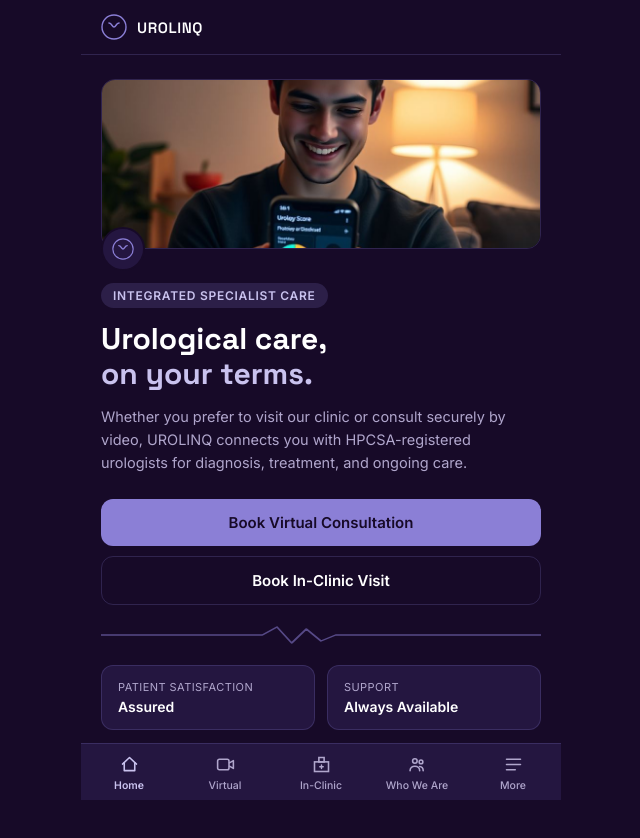
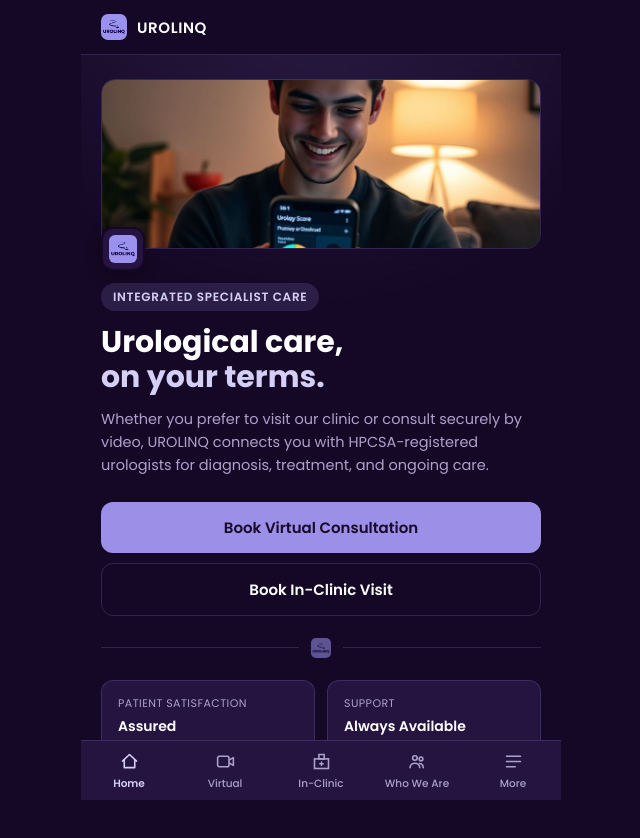
Before and after one commit to drmurolinq/urolinq-integrated-care, a React (Vite) app: page / in a window 1280 px wide. Shown: the top 838 px of the page, without its empty margins (319-959 px from the left). Built offline with nearby package versions, Linux system fonts and the light colour scheme.

Commit message:
Unify brand color, logo, typography, and add visual depth

```diff
--- a/index.html
+++ b/index.html
@@ -13,7 +13,7 @@
 
     <link rel="preconnect" href="https://fonts.googleapis.com" />
     <link rel="preconnect" href="https://fonts.gstatic.com" crossorigin />
-    <link href="https://fonts.googleapis.com/css2?family=Space+Grotesk:wght@400;500;600;700&family=Inter:wght@400;500;600&display=swap" rel="stylesheet" />
+    <link href="https://fonts.googleapis.com/css2?family=Poppins:wght@400;500;600;700&display=swap" rel="stylesheet" />
   </head>
   <body>
     <div id="root"></div>
--- a/src/components/Header.jsx
+++ b/src/components/Header.jsx
@@ -5,10 +5,11 @@
       padding: '14px 20px', borderBottom: '1px solid var(--border)',
       position: 'sticky', top: 0, zIndex: 10, background: 'var(--bg)',
     }}>
-      <svg width="26" height="26" viewBox="0 0 26 26" fill="none">
-        <circle cx="13" cy="13" r="12" stroke="var(--accent)" strokeWidth="1.4" />
-        <path d="M8 9c3 0 3 4 5 4s2-4 5-4" stroke="var(--accent)" strokeWidth="1.6" strokeLinecap="round" />
-      </svg>
+      <img
+        src="/images/logo-square.png"
+        alt="UROLINQ"
+        style={{ width: 26, height: 26, borderRadius: 7, display: 'block' }}
+      />
       <span style={{ fontFamily: 'var(--display-font)', fontWeight: 600, letterSpacing: '0.04em', fontSize: 15 }}>
         UROLINQ
       </span>
--- a/src/components/HeroBlock.jsx
+++ b/src/components/HeroBlock.jsx
@@ -1,26 +1,28 @@
 export default function HeroBlock({ image, alt, heading, children }) {
   return (
     <div style={{ marginBottom: 20 }}>
-      <div style={{ position: 'relative', marginBottom: 34 }}>
+      <div style={{ position: 'relative', marginBottom: image ? 34 : 14 }}>
+        {image && (
           <img
             src={image}
             alt={alt}
             loading="eager"
+            onError={(e) => { e.currentTarget.style.display = 'none' }}
             style={{
               width: '100%', height: 150, objectFit: 'cover', borderRadius: 14,
               border: '1px solid var(--border)', display: 'block',
             }}
           />
+        )}
         <div style={{
-          position: 'absolute', left: 16, bottom: -22,
-          width: 44, height: 44, borderRadius: '50%',
-          background: 'var(--bg-elevated)', border: '2px solid var(--bg)',
+          position: image ? 'absolute' : 'static',
+          left: 16, bottom: -22,
+          width: 44, height: 44, borderRadius: 12,
+          background: 'var(--bg-elevated)', border: image ? '2px solid var(--bg)' : '1px solid var(--border)',
           display: 'flex', alignItems: 'center', justifyContent: 'center',
+          boxShadow: image ? '0 4px 14px rgba(0,0,0,0.35)' : 'none',
         }}>
-          <svg width="22" height="22" viewBox="0 0 26 26" fill="none">
-            <circle cx="13" cy="13" r="12" stroke="var(--accent)" strokeWidth="1.4" />
-            <path d="M8 9c3 0 3 4 5 4s2-4 5-4" stroke="var(--accent)" strokeWidth="1.6" strokeLinecap="round" />
-          </svg>
+          <img src="/images/logo-square.png" alt="" style={{ width: 28, height: 28, borderRadius: 6 }} />
         </div>
       </div>
       <h1 style={{ fontFamily: 'var(--display-font)', fontSize: 22, margin: '0 0 8px', fontWeight: 600 }}>{heading}</h1>
--- a/src/components/PulseDivider.jsx
+++ b/src/components/PulseDivider.jsx
@@ -1,10 +1,16 @@
 export default function PulseDivider() {
   return (
-    <svg width="100%" height="20" viewBox="0 0 300 20" preserveAspectRatio="none" style={{ display: 'block', margin: '20px 0' }}>
-      <path
-        d="M0 10 H110 L120 2 L130 18 L140 4 L150 16 L160 10 H300"
-        fill="none" stroke="var(--accent)" strokeWidth="1.4" strokeLinecap="round" strokeLinejoin="round" opacity="0.55"
+    <div style={{
+      display: 'flex', alignItems: 'center', gap: 12,
+      margin: '22px 0',
+    }}>
+      <div style={{ flex: 1, height: 1, background: 'var(--border)' }} />
+      <img
+        src="/images/logo-square.png"
+        alt=""
+        style={{ width: 20, height: 20, borderRadius: 5, opacity: 0.55 }}
       />
-    </svg>
+      <div style={{ flex: 1, height: 1, background: 'var(--border)' }} />
+    </div>
   )
 }
--- a/src/index.css
+++ b/src/index.css
@@ -1,15 +1,15 @@
 :root {
-  --bg: #170A28;
-  --bg-elevated: #241640;
-  --bg-elevated-2: #2E1D52;
-  --accent: #8B7FD6;
-  --accent-soft: #C9C2EE;
-  --accent-dim: rgba(139, 127, 214, 0.18);
+  --bg: #150826;
+  --bg-elevated: #251340;
+  --bg-elevated-2: #33195a;
+  --accent: #9C8FE8;
+  --accent-soft: #D6CFF5;
+  --accent-dim: rgba(156, 143, 232, 0.16);
   --text: #FFFFFF;
-  --text-muted: #B0A6CC;
-  --border: rgba(139, 127, 214, 0.22);
-  --display-font: 'Space Grotesk', system-ui, sans-serif;
-  --body-font: 'Inter', system-ui, sans-serif;
+  --text-muted: #ADA1CC;
+  --border: rgba(156, 143, 232, 0.20);
+  --display-font: 'Poppins', system-ui, sans-serif;
+  --body-font: 'Poppins', system-ui, sans-serif;
   color-scheme: dark;
 }
 
@@ -33,7 +33,9 @@
   display: flex;
   flex-direction: column;
   position: relative;
-  background: var(--bg);
+  background:
+    radial-gradient(120% 60% at 50% 0%, rgba(156, 143, 232, 0.14) 0%, rgba(156, 143, 232, 0) 60%),
+    var(--bg);
 }
 
 button, a { font-family: inherit; }
--- a/src/screens/Home.jsx
+++ b/src/screens/Home.jsx
@@ -16,14 +16,12 @@
         />
         <div style={{
           position: 'absolute', left: 0, bottom: -22,
-          width: 44, height: 44, borderRadius: '50%',
+          width: 44, height: 44, borderRadius: 12,
           background: 'var(--bg-elevated)', border: '2px solid var(--bg)',
           display: 'flex', alignItems: 'center', justifyContent: 'center',
+          boxShadow: '0 4px 14px rgba(0,0,0,0.35)',
         }}>
-          <svg width="22" height="22" viewBox="0 0 26 26" fill="none">
-            <circle cx="13" cy="13" r="12" stroke="var(--accent)" strokeWidth="1.4" />
-            <path d="M8 9c3 0 3 4 5 4s2-4 5-4" stroke="var(--accent)" strokeWidth="1.6" strokeLinecap="round" />
-          </svg>
+          <img src="/images/logo-square.png" alt="" style={{ width: 28, height: 28, borderRadius: 6 }} />
         </div>
       </div>
       <p style={{
```
Lines whose indentation alone changed are shown as unchanged.
